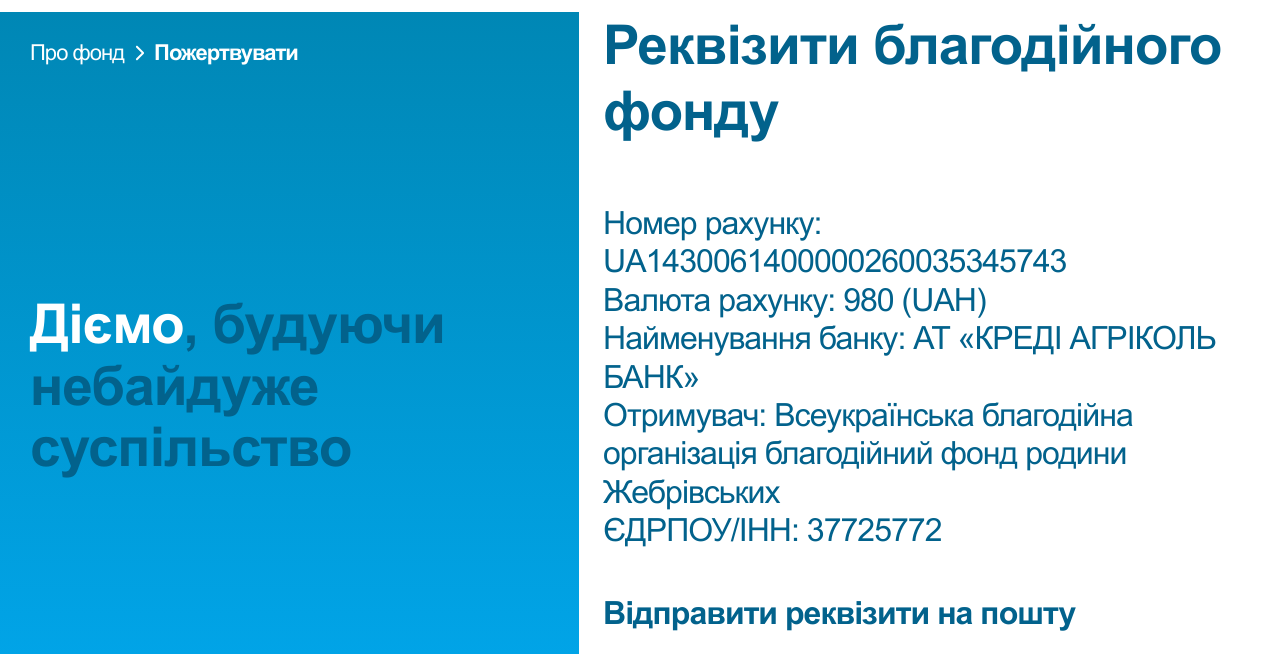
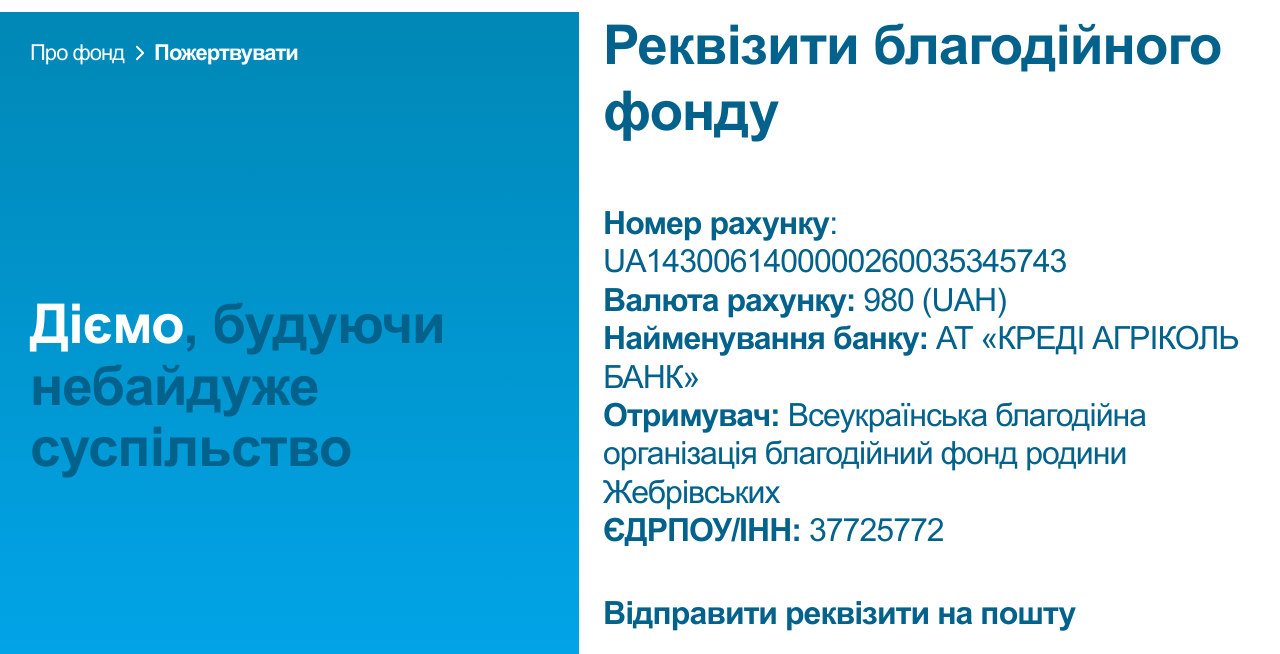
Before and after one commit to v-lavs/bf-g, a website: page donate-page.html in a window 1280 px wide. Shown: the part 108-762 px from the top of the page. Drawn offline with Linux system fonts and the light colour scheme.

Commit message:
add bold text page-donate

```diff
--- a/donate-page.html
+++ b/donate-page.html
@@ -99,11 +99,11 @@
             <div class="section-bank-info">
                 <h2 class="section__title">Реквізити благодійного фонду</h2>
                 <div class="bank-details">
-                    Номер рахунку: UA1430061400000260035345743 <br>
-                    Валюта рахунку: 980 (UAH) <br>
-                    Найменування банку: АТ «КРЕДІ АГРІКОЛЬ БАНК» <br>
-                    Отримувач: Всеукраїнська благодійна організація благодійний фонд родини Жебрівських <br>
-                    ЄДРПОУ/ІНН: 37725772
+                   <strong>Номер рахунку</strong>: UA1430061400000260035345743 <br>
+                    <strong>Валюта рахунку:</strong> 980 (UAH) <br>
+                    <strong>Найменування банку:</strong> АТ «КРЕДІ АГРІКОЛЬ БАНК» <br>
+                    <strong>Отримувач:</strong> Всеукраїнська благодійна організація благодійний фонд родини Жебрівських <br>
+                    <strong>ЄДРПОУ/ІНН:</strong> 37725772
                 </div>
                 <p><strong>Відправити реквізити на пошту</strong></p>
                 <form action="#" class="form form-bank-info">
```
